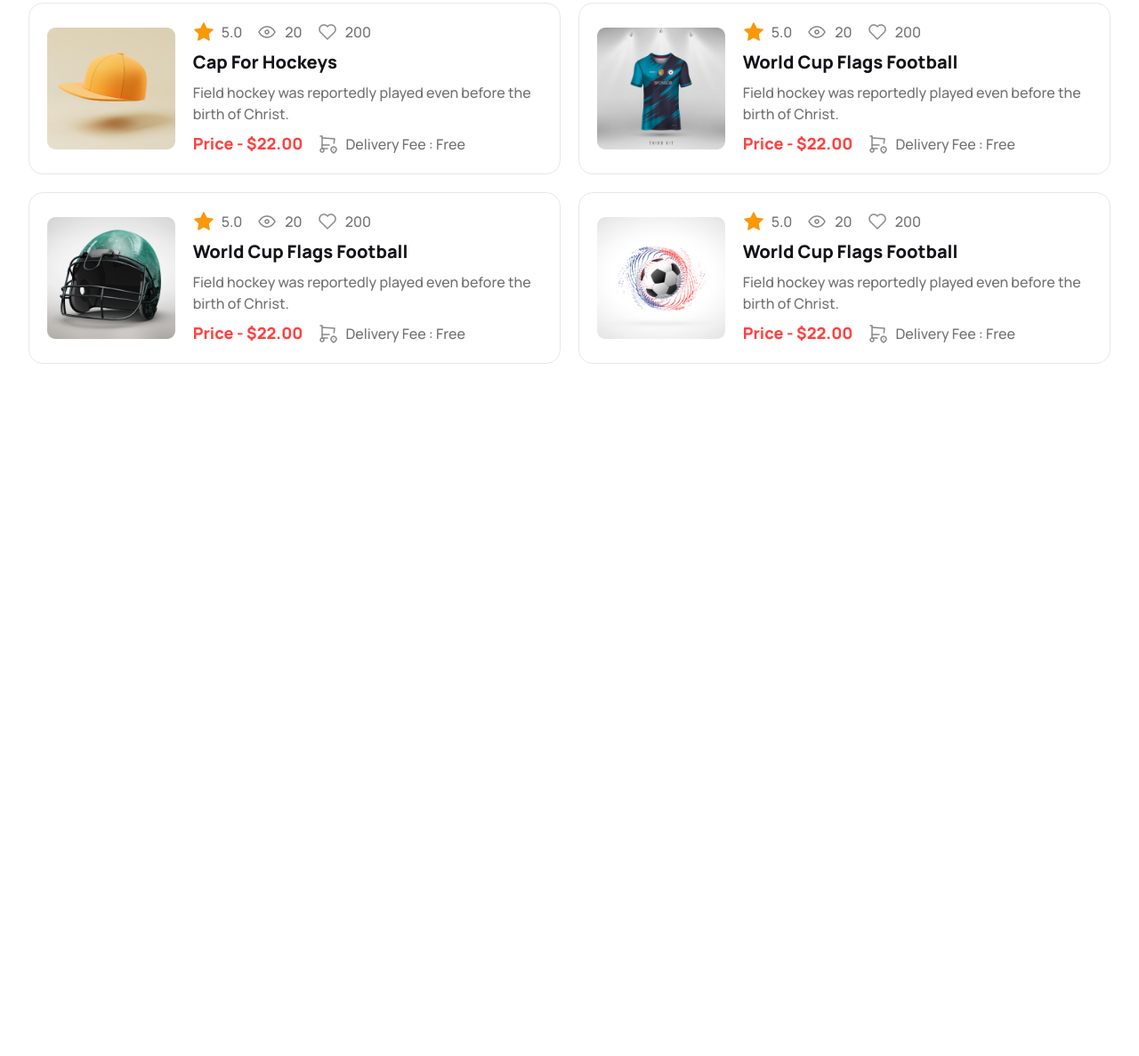
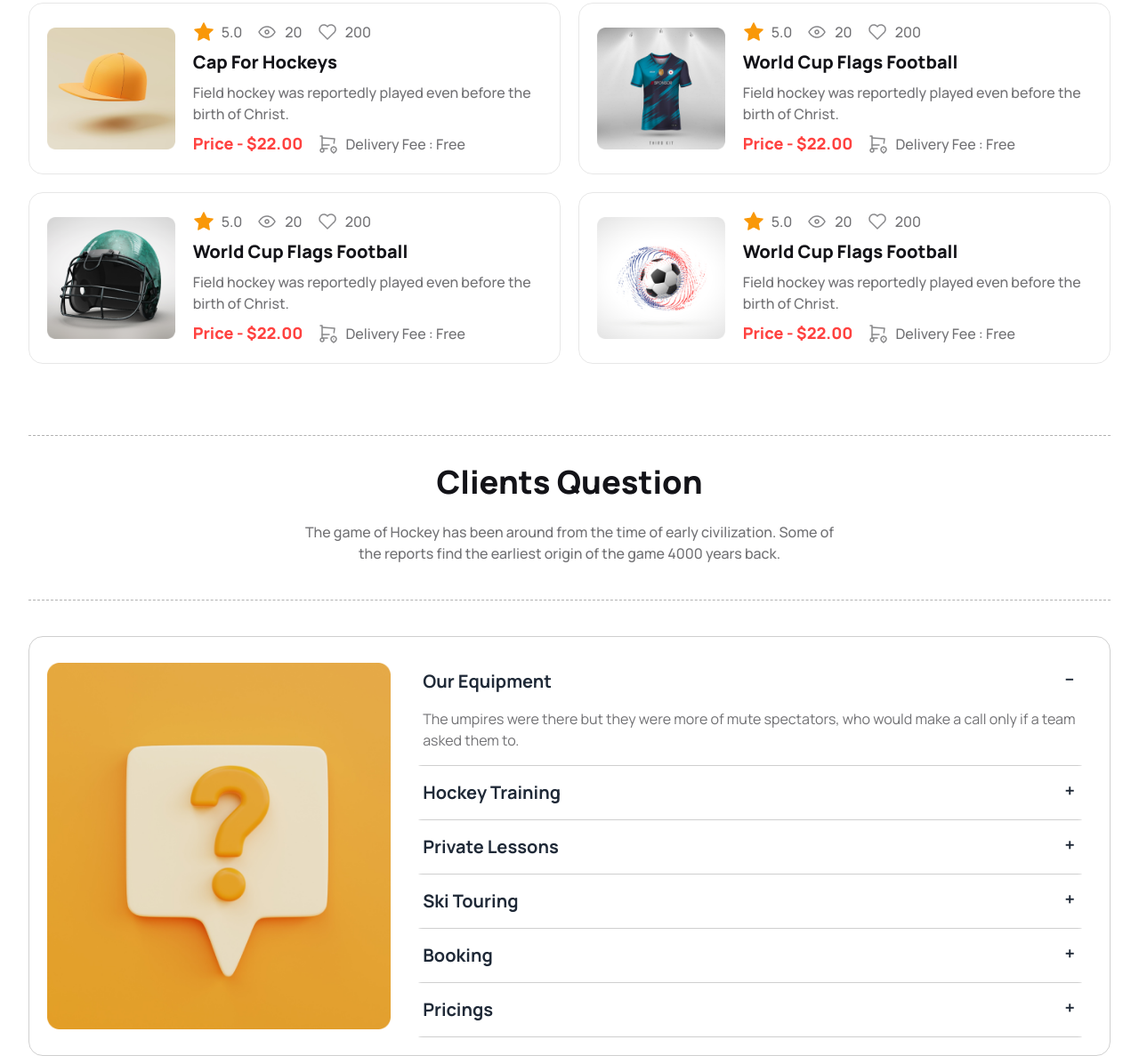
Before and after one commit to mustafa-official/hockey-club, a plain HTML site: page index.html in a window 1280 px wide. Shown: the part 1757-2944 px from the top of the page at 89% size. Before the commit the page ends 2166 px from the top, so only its background shows below. Drawn offline with nearby package versions, Linux system fonts and the light colour scheme.

Commit message:
question section done

```diff
--- a/index.html
+++ b/index.html
@@ -282,8 +282,10 @@
                                 </div>
                             </div>
                             <div>
-                                <h2 class="text-primary text-[16px] lg:text-xl font-extrabold">World Cup Flags Football</h2>
-                                <p class="text-secondary text-[16px] font-medium mt-2">Field hockey was reportedly played
+                                <h2 class="text-primary text-[16px] lg:text-xl font-extrabold">World Cup Flags Football
+                                </h2>
+                                <p class="text-secondary text-[16px] font-medium mt-2">Field hockey was reportedly
+                                    played
                                     even
                                     before the birth of Christ.</p>
                             </div>
@@ -316,7 +318,8 @@
                             </div>
                             <div>
                                 <h2 class="text-primary text-[16px] lg:text-xl font-extrabold">Cap For Hockeys</h2>
-                                <p class="text-secondary text-[16px] font-medium mt-2">Field hockey was reportedly played
+                                <p class="text-secondary text-[16px] font-medium mt-2">Field hockey was reportedly
+                                    played
                                     even
                                     before the birth of Christ.</p>
                             </div>
@@ -348,8 +351,10 @@
                                 </div>
                             </div>
                             <div>
-                                <h2 class="text-primary text-[16px] lg:text-xl font-extrabold">World Cup Flags Football</h2>
-                                <p class="text-secondary text-[16px] font-medium mt-2">Field hockey was reportedly played
+                                <h2 class="text-primary text-[16px] lg:text-xl font-extrabold">World Cup Flags Football
+                                </h2>
+                                <p class="text-secondary text-[16px] font-medium mt-2">Field hockey was reportedly
+                                    played
                                     even
                                     before the birth of Christ.</p>
                             </div>
@@ -384,8 +389,10 @@
                                 </div>
                             </div>
                             <div>
-                                <h2 class="text-primary text-[16px] lg:text-xl font-extrabold">World Cup Flags Football</h2>
-                                <p class="text-secondary text-[16px] font-medium mt-2">Field hockey was reportedly played
+                                <h2 class="text-primary text-[16px] lg:text-xl font-extrabold">World Cup Flags Football
+                                </h2>
+                                <p class="text-secondary text-[16px] font-medium mt-2">Field hockey was reportedly
+                                    played
                                     even
                                     before the birth of Christ.</p>
                             </div>
@@ -417,8 +424,10 @@
                                 </div>
                             </div>
                             <div>
-                                <h2 class="text-primary text-[16px] lg:text-xl font-extrabold">World Cup Flags Football</h2>
-                                <p class="text-secondary text-[16px] font-medium mt-2">Field hockey was reportedly played
+                                <h2 class="text-primary text-[16px] lg:text-xl font-extrabold">World Cup Flags Football
+                                </h2>
+                                <p class="text-secondary text-[16px] font-medium mt-2">Field hockey was reportedly
+                                    played
                                     even
                                     before the birth of Christ.</p>
                             </div>
@@ -450,8 +459,10 @@
                                 </div>
                             </div>
                             <div>
-                                <h2 class="text-primary text-[16px] lg:text-xl font-extrabold">World Cup Flags Football</h2>
-                                <p class="text-secondary text-[16px] font-medium mt-2">Field hockey was reportedly played
+                                <h2 class="text-primary text-[16px] lg:text-xl font-extrabold">World Cup Flags Football
+                                </h2>
+                                <p class="text-secondary text-[16px] font-medium mt-2">Field hockey was reportedly
+                                    played
                                     even
                                     before the birth of Christ.</p>
                             </div>
@@ -470,6 +481,90 @@
 
         </section>
 
+        <!-- dashed border -->
+        <div class="border-b border-dashed opacity-30 border-black mt-10 lg:mt-20 mb-5 lg:mb-8"></div>
+
+        <!-- question section -->
+        <section>
+            <h2 class="text-primary text-2xl lg:text-4xl font-extrabold text-center">Clients Question</h2>
+            <p class="text-secondary text-[16px] font-medium max-w-[600px] mx-auto mt-4 lg:mt-6 text-center">The game of
+                Hockey has been around from the time of early civilization. Some of the reports find the earliest origin
+                of the game 4000 years back.</p>
+
+            <!-- dashed border -->
+            <div class="border-b border-dashed opacity-30 border-black mt-5 lg:mt-10 mb-5 lg:mb-10"></div>
+
+            <div class="flex lg:flex-row justify-between items-center gap-5 border rounded-2xl border-[#bebebebb] p-5">
+                <div>
+                    <img src="./images/question.png" alt="">
+                </div>
+
+                <div>
+                    <div class="collapse collapse-plus">
+                        <input type="radio" name="my-accordion-3" checked="checked" />
+                        <div class="collapse-title text-xl font-bold">
+                            Our Equipment
+                        </div>
+                        <div class="collapse-content">
+                          <p class="text-secondary">The umpires were there but they were more of mute spectators, who would make a call only if a team asked them to.</p>
+                        </div>
+                        <hr class="border-none h-[1px] bg-[#bebebebb]">
+                      </div>
+
+                      <div class="collapse collapse-plus">
+                        <input type="radio" name="my-accordion-3" />
+                        <div class="collapse-title text-xl font-bold">
+                            Hockey Training
+                        </div>
+                        <div class="collapse-content">
+                          <p class="text-secondary">The hockey stick was introduced in the early 1800s.</p>
+                        </div>
+                        <hr class="border-none h-[1px] bg-[#bebebebb]">
+                      </div>
+                      <div class="collapse collapse-plus">
+                        <input type="radio" name="my-accordion-3" />
+                        <div class="collapse-title text-xl font-bold">
+                            Private Lessons
+                        </div>
+                        <div class="collapse-content">
+                          <p class="text-secondary">The hockey stick was introduced in the early 1800s.</p>
+                        </div>
+                        <hr class="border-none h-[1px] bg-[#bebebebb]">
+                      </div>
+                      <div class="collapse collapse-plus">
+                        <input type="radio" name="my-accordion-3" />
+                        <div class="collapse-title text-xl font-bold">
+                            Ski Touring
+                        </div>
+                        <div class="collapse-content">
+                          <p class="text-secondary">The hockey stick was introduced in the early 1800s.</p>
+                        </div>
+                        <hr class="border-none h-[1px] bg-[#bebebebb]">
+                      </div>
+                      <div class="collapse collapse-plus">
+                        <input type="radio" name="my-accordion-3" />
+                        <div class="collapse-title text-xl font-bold">
+                            Booking
+                        </div>
+                        <div class="collapse-content">
+                          <p class="text-secondary">The hockey stick was introduced in the early 1800s.</p>
+                        </div>
+                        <hr class="border-none h-[1px] bg-[#bebebebb]">
+                      </div>
+                      <div class="collapse collapse-plus">
+                        <input type="radio" name="my-accordion-3" />
+                        <div class="collapse-title text-xl font-bold">
+                            Pricings
+                        </div>
+                        <div class="collapse-content">
+                          <p class="text-secondary">The hockey stick was introduced in the early 1800s.</p>
+                        </div>
+                        <hr class="border-none h-[1px] bg-[#bebebebb]">
+                      </div>
+                </div>
+            </div>
+        </section>
+
     </main>
 
 </body>
```
Also changed, not shown: images/question.png (renamed from images/11.png).
